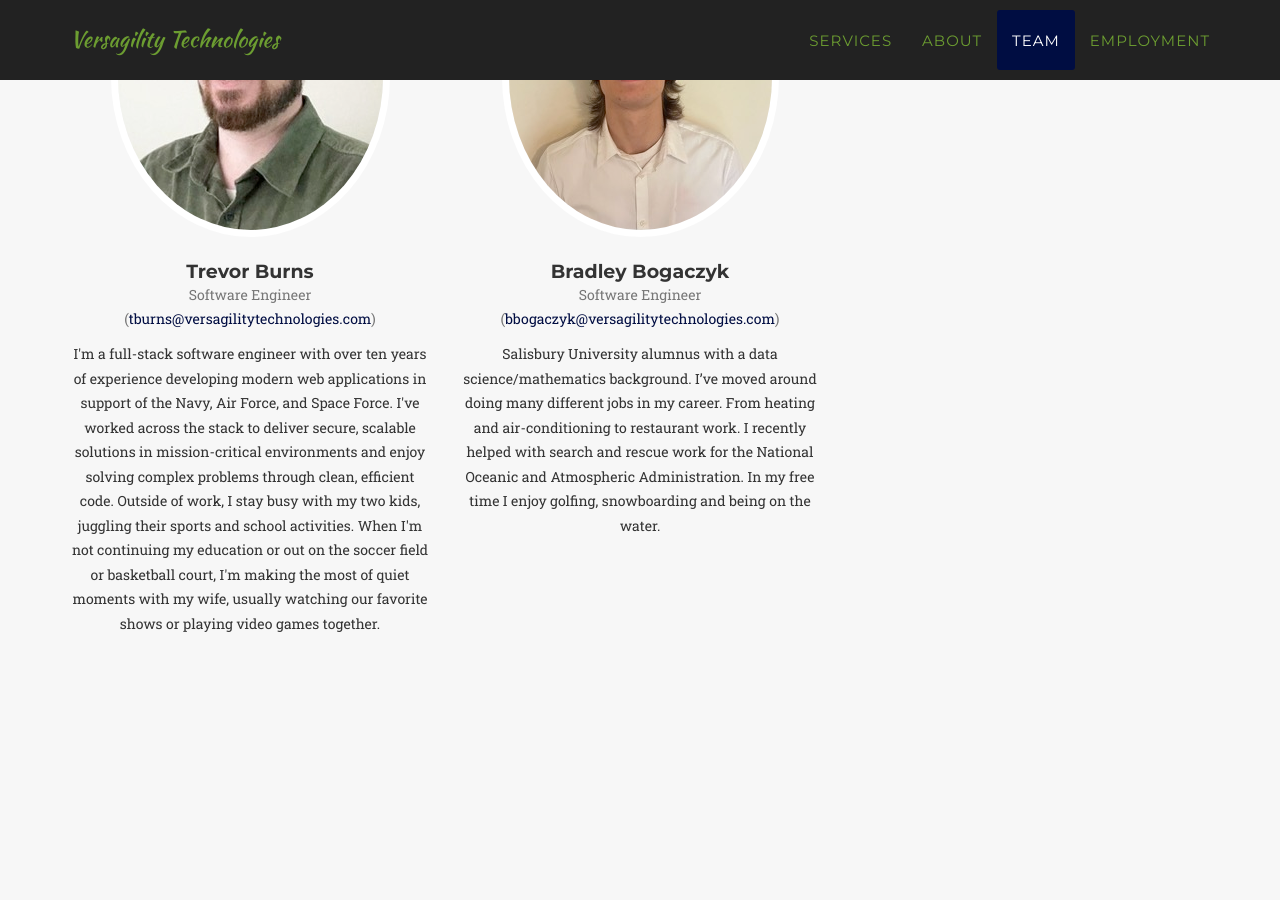
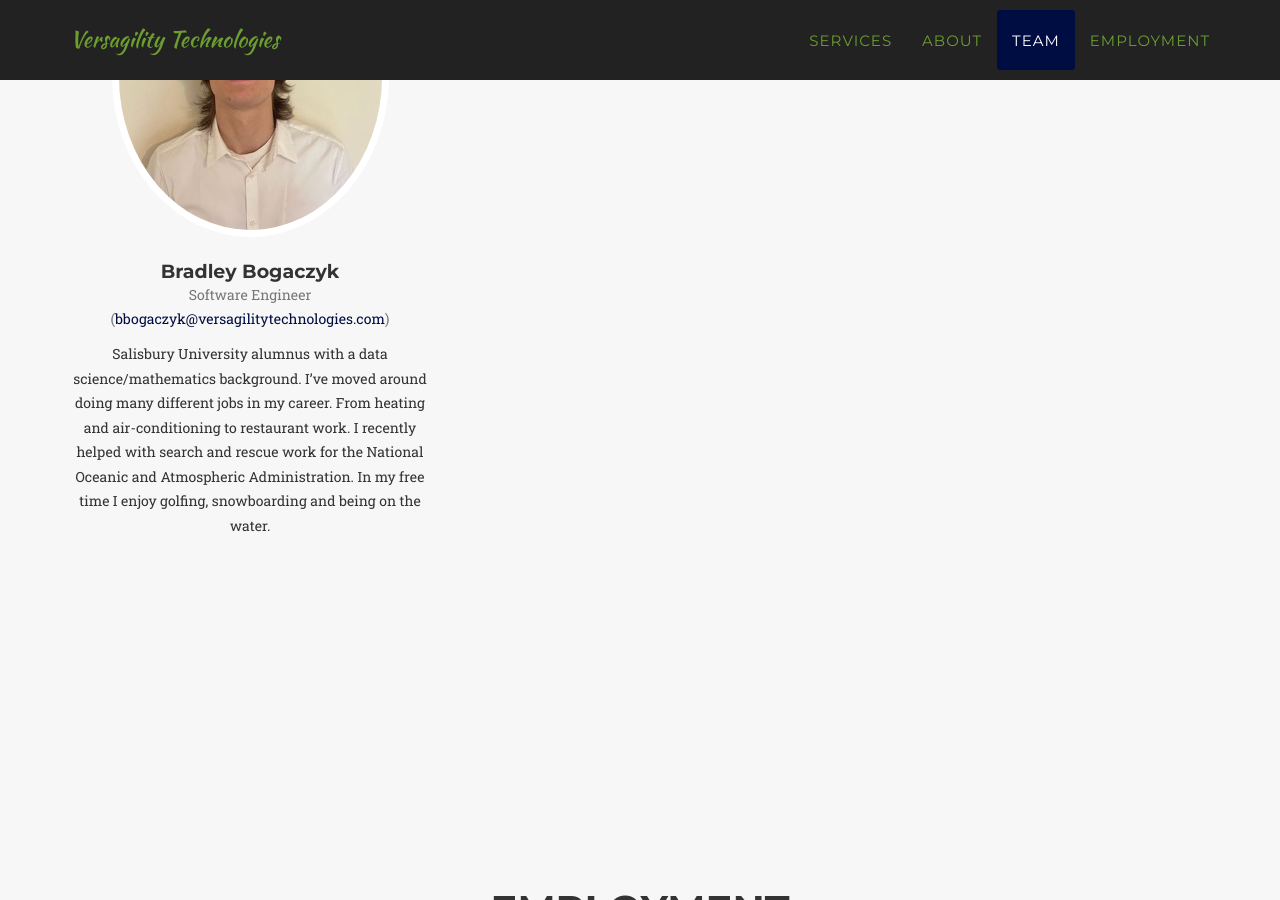
Before and after one commit to Versagility-Technologies/website, a Jekyll site: the page built from index.html, in a window 1280 px wide and 900 px high, scrolled down 5882 px. Built offline with Jekyll 4.4.1, drawn with Linux system fonts in a browser that asks for light colours; some web fonts are replaced.

Commit message:
task: updating roster

```diff
--- a/_data/authors.yml
+++ b/_data/authors.yml
@@ -159,22 +159,6 @@
   avatar: adam.jpg
   email: ahughes@versagilitytechnologies.com
 
-- trevor:
-  name: Trevor Burns
-  position: Software Engineer
-  bio: >
-    I'm a full-stack software engineer with over ten years of experience developing modern
-    web applications in support of the Navy, Air Force, and Space Force. I've worked across
-    the stack to deliver secure, scalable solutions in mission-critical environments and
-    enjoy solving complex problems through clean, efficient code. Outside of work, I stay
-    busy with my two kids, juggling their sports and school activities. When I'm not
-    continuing my education or out on the soccer field or basketball court, I'm making the
-    most of quiet moments with my wife, usually watching our favorite shows or playing
-    video games together.
-  url:
-  avatar: trevor.jpg
-  email: tburns@versagilitytechnologies.com
-
 - bradley:
   name: Bradley Bogaczyk
   position: Software Engineer
```
Also changed, not shown: img/team/trevor.jpg (deleted).
